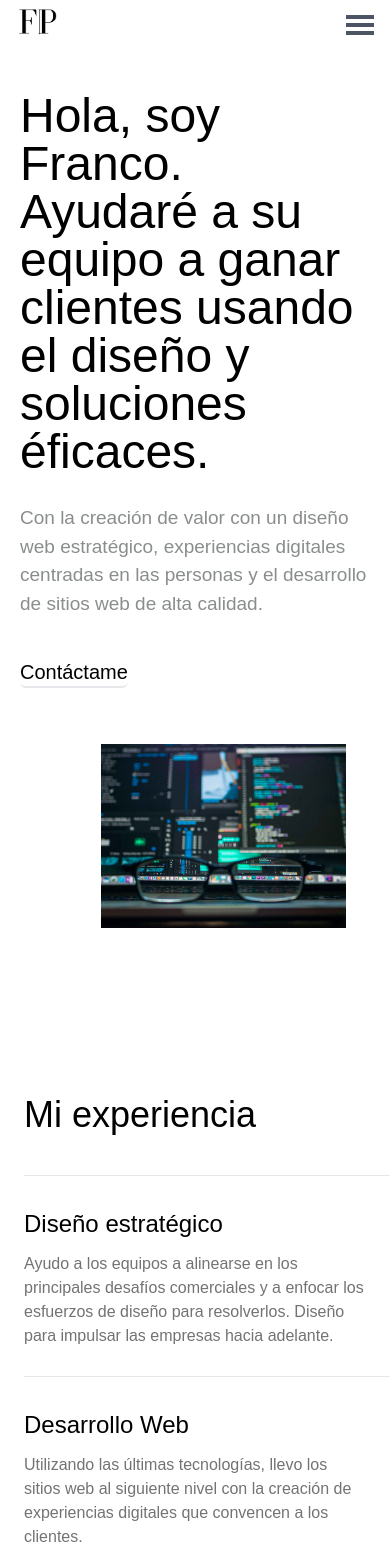
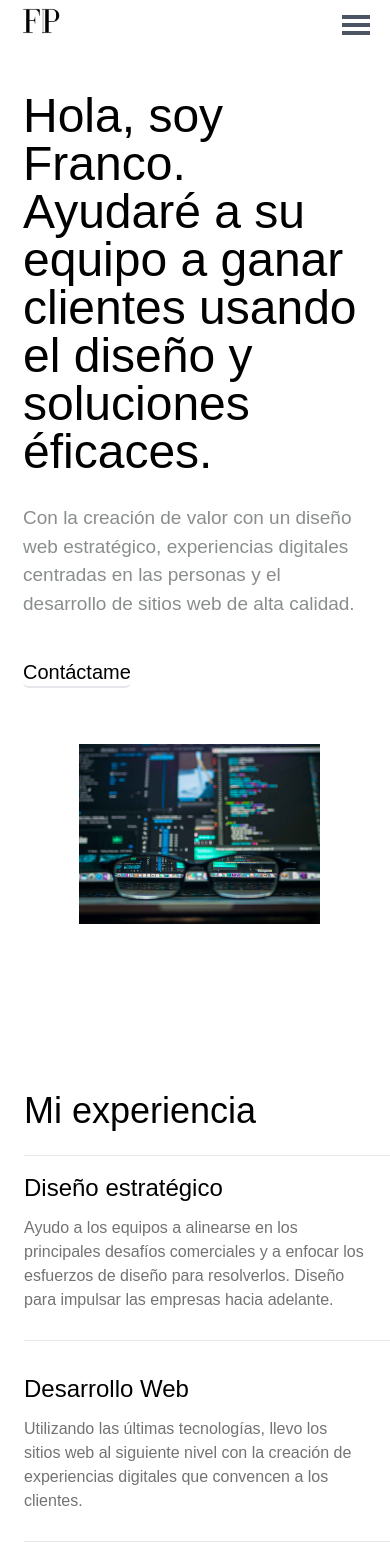
Before and after one commit to fpadularrosa/portfolio, a Next.js app: page / in a window 390 px wide. Shown: the top 1568 px of the page. Built offline with nearby package versions, Linux system fonts and the light colour scheme.

Commit message:
responsive mobile

```diff
--- a/components/Expertise.js
+++ b/components/Expertise.js
@@ -2,27 +2,27 @@
 const Expertise = () => {
     return(
         <>
-            <section className="mx-6 sm:mr-[1.5rem] sm:ml-0" id='expertise'>
+            <section className="mx-6 lg:pl-[10px] lg:pr-[25px] sm:mr-[1.5rem] sm:ml-0" id='expertise'>
                 <div className=" sm:ml-9 md:ml-6 lg:ml-0 sm:mr-16 md:mr-0 md:pr-6 md:pl-0" id='container-expertise'>
-                    <div className="flex mb-10" id="title">
+                    <div className="flex mb-6" id="title">
                         <div>
-                        <h2 className='xl:text-[45px] text-4xl md:ml-[5px] lg:ml-6 md:font-medium md:text-4xl sm:text-4xl xl:ml-[205px] '>Mi experiencia</h2>
+                        <h2 className='xl:text-[45px] min-w-[300px] text-4xl md:ml-[5px] lg:ml-6 md:font-medium md:text-4xl sm:text-4xl xl:ml-[188px] '>Mi experiencia</h2>
                         </div>
                     </div>
 
-                    <div className='sm:py-12 sm:pb-24 md:inline-flex xl:flex xl:mx-28 xl:justify-between sm:justify-items-center' id="content">
-                        <div className="sm:relative lg:ml-7 md:mr-36 xl:ml-28 xl:mr-0 sm:mr-8" id='content-design'>
-                            <hr className='xl:pb-7 sm:pb-7 w-[522px] lg:w-[440px] xl:w-[530px] md:w-[400px] sm:w-[552px]' width='530'/>
-                                <h3 className='mt-8 mb-3 text-2xl font-medium xl:pb-2 xl:text-3xl sm:text-2xl sm:pb-2'>Diseño estratégico</h3>
-                                <p className='xl:max-w-lg mb-7 max-w-lg sm:max-w-xl sm:text-lg lg:max-w-lg text-neutral-500 xl:leading-relaxed xl:text-[22px] sm:leading-relaxed md:text-md md:max-w-sm'>Ayudo a los equipos a alinearse en los principales desafíos comerciales y a enfocar los esfuerzos de diseño para resolverlos. Diseño para impulsar las empresas hacia adelante.
+                    <div className='sm:py-12 md:ml-2 sm:pb-24 md:inline-flex xl:flex xl:mx-28 xl:justify-between sm:justify-items-center' id="content">
+                        <div className="sm:relative min-w-[300px] lg:mr-20 lg:ml-7 xl:mr-36 md:mr-20 xl:ml-20 sm:mr-8" id='content-design'>
+                            <hr className='xl:pb-7 sm:pb-7 min-w-[300px] w-[515px] lg:w-[440px] xl:w-[530px] md:w-[400px] sm:w-[552px]' width='530'/>
+                                <h3 className='mt-4 mb-3 text-2xl min-w-[300px] font-medium xl:pb-2 xl:text-3xl sm:text-2xl sm:pb-2'>Diseño estratégico</h3>
+                                <p className='xl:max-w-lg mb-7 min-w-[300px] max-w-lg sm:max-w-xl sm:text-lg lg:max-w-lg text-neutral-500 xl:leading-relaxed xl:text-[22px] sm:leading-relaxed md:text-md md:max-w-sm'>Ayudo a los equipos a alinearse en los principales desafíos comerciales y a enfocar los esfuerzos de diseño para resolverlos. Diseño para impulsar las empresas hacia adelante.
                                 </p>
-                            <hr className='xl:mt-[60px] hidden sm:block w-[532px] md:mt-[37px] lg:w-[440px] sm:mb-7 sm:mt-7 xl:w-[530px] md:w-[400px] sm:w-[552px]' width='530' />
+                            <hr className='xl:mt-[60px] min-w-[300px] hidden w-[515px] sm:block md:mt-[37px] lg:w-[440px] sm:mb-7 sm:mt-7 xl:w-[530px] md:w-[400px] sm:w-[552px]' width='530' />
                         </div>
-                        <div className="sm:relative md:mr-10 xl:mr-52 sm:mr-20" id='content-develop'>
-                            <hr className='xl:pb-8 sm:pb-7 w-[522px] xl:w-[530px] lg:block md:block xl:block sm:hidden lg:w-[440px] md:w-[400px]' width='530' />
-                                <h3 className='mt-8 mb-3 text-2xl font-medium xl:pb-4 xl:text-3xl sm:text-2xl sm:pb-2'>Desarrollo Web</h3>
-                                <p className='xl:max-w-lg mb-7 max-w-lg sm:max-w-xl sm:text-lg lg:max-w-lg text-neutral-500 xl:leading-relaxed xl:text-[22px] sm:leading-relaxed md:max-w-sm md:text-md'>Utilizando las últimas tecnologías, llevo los sitios web al siguiente nivel con la creación de experiencias digitales que convencen a los clientes.</p>
-                            <hr className='xl:mt-[83px] w-[522px] sm:mt-7 md:mt-[36px] sm:w-[552px] lg:mt-[67px] lg:w-[440px] xl:w-[530px] md:w-[400px]' width='530'/>
+                        <div className="sm:relative min-w-[300px] md:mr-10 xl:mr-52 sm:mr-20" id='content-develop'>
+                            <hr className='xl:pb-8 sm:pb-7 md:pb-3 min-w-[300px] w-[515px] xl:w-[530px] lg:block md:block xl:block sm:hidden lg:w-[440px] md:w-[400px]' width='530' />
+                                <h3 className='mt-8 mb-3 min-w-[300px] xl:mt-3 lg:mt-8 text-2xl font-medium xl:pb-4 xl:text-3xl sm:text-2xl sm:pb-2'>Desarrollo Web</h3>
+                                <p className='xl:max-w-lg min-w-[300px] mb-7 max-w-lg sm:max-w-xl sm:text-lg lg:max-w-lg text-neutral-500 xl:leading-relaxed xl:text-[22px] sm:leading-relaxed md:max-w-sm md:text-md'>Utilizando las últimas tecnologías, llevo los sitios web al siguiente nivel con la creación de experiencias digitales que convencen a los clientes.</p>
+                            <hr className='xl:mt-[53px] min-w-[300px] w-[515px] sm:mt-7 md:mt-[36px] sm:w-[552px] lg:mt-[67px] lg:w-[440px] xl:w-[530px] md:w-[400px]' width='530'/>
                         </div>
                     </div>
                 </div>
--- a/components/Navbar.js
+++ b/components/Navbar.js
@@ -5,7 +5,7 @@ const Navbar = () => {
 
     return(
         <nav className="fixed top-0 left-0 z-10 w-full bg-gradient-to-b from-white to-transparent">
-            <div className="flex justify-between mx-4 text-gray-700 sm:mx-0 lg:pl-0 lg:justify-between md:pl-0 md:mx-5 lg:mx-6 xl:mx-10 xl:pl-14 xl:m-auto xl:justify-between md:justify-between sm:justify-between">
+            <div className="flex justify-between mx-5 md:pr-[26px] md:pl-[20px] text-gray-700 sm:mx-0 lg:pl-0 lg:justify-between lg:mx-6 xl:mx-10 xl:pl-14 xl:m-auto xl:justify-between md:justify-between sm:justify-between">
                 <div className='lg:mr-14 xl:pl-[94px] xl:max-w-[11%] max-w-[12%] lg:max-w-[8%] md:max-w-[9%] sm:max-w-[14%] sm:pl-6 md:mr-6 md:pl-0'>
                     <Link href='/'>
                         <a>
--- a/components/NiceMeetYou.js
+++ b/components/NiceMeetYou.js
@@ -5,8 +5,8 @@ const NiceMeetYou = () => {
     return(
         <div className='ml-0 xl:flex xl:justify-evenly xl:ml-3 xl:mx-18 md:ml-6 sm:ml-6' id='nicetoMeetYou'>
             <div className='grid content-center mx-5 xl:mb-0 md:mb-7 sm:mb-20'>
-                <h3 className='text-4xl md:text-4xl xl:text-5xl sm:text-3xl'>Un gusto conocerte</h3>
-                <p className='xl:max-w-lg sm:text-lg xl:my-5 sm:my-4 xl:text-[23px] md:max-w-2xl md:text-xl md:mt-4 text-neutral-500'>Amo resolver problemas reales con profesionales amigables y gente increible!</p>
+                <h3 className='text-4xl min-w-[350px] md:text-4xl xl:text-5xl sm:text-3xl'>Un gusto conocerte</h3>
+                <p className='xl:max-w-lg min-w-[250px] sm:text-lg xl:my-5 sm:my-4 xl:text-[23px] md:max-w-2xl md:text-xl md:mt-4 text-neutral-500'>Amo resolver problemas reales con profesionales amigables y gente increible!</p>
                 <div id='containerLinkToAbout'>
                     <Link href='/about-franco'>
                         <a>
@@ -17,7 +17,7 @@ const NiceMeetYou = () => {
                     </Link>
                 </div>
             </div>
-            <div className='md:ml-4 mt-24 mb-28 mx-14 xl:ml-0 xl:mr-7 sm:ml-3 xl:w-[600px] xl:h-[420px] sm:w-[440px] sm:h-[380px]'>
+            <div className='md:ml-4 mt-24 mb-28 mx-14 xl:ml-0 xl:mr-7 min-w-[250px] sm:ml-3 xl:w-[600px] xl:h-[420px] sm:w-[440px] sm:h-[380px]'>
                 <Image src={programmation} width='400' height='350' alt='notebook'/>
             </div>
         </div>
--- a/pages/index.js
+++ b/pages/index.js
@@ -15,15 +15,15 @@ export default function Home() {
       <title>Franco Full Stack Web Developer</title>
       <meta charSet="utf-8"/>
     </Head>
-        <div className="mt-[92px] mb-40 mx-5 xl:mx-32 xl:pl-7 sm:my-28 sm:mx-0 md:mx-0 md:mb-52 lg:mb-48 md:mt-36 lg:mt-24 lg:mr-2 md:mr-0" id="container-home">
-            <div className='grid xl:text-left justify-items-center xl:justify-around md:pl-0 md:grid lg:pl-0 md:m-0 xl:flex lg:justify-around lg:flex sm:grid sm:justify-items-center'>
-                <div className="grid xl:pt-36 xl:ml-7 lg:pt-28" id="text-home">
+        <div className="mt-[92px] w-full mb-40 xl:mx-24 xl:pl-7 sm:my-28 sm:mx-0 md:mx-0 md:mb-52 lg:mb-48 md:mt-36 lg:mt-24 lg:mr-2 md:mr-0" id="container-home">
+            <div className='xl:text-left xl:mr-[255px] pl-[23px] pr-[23px] xl:justify-around md:pl-0 md:grid lg:pl-0 md:m-0 xl:flex lg:justify-around lg:flex sm:grid sm:justify-items-center'>
+                <div className="xl:pt-36 md:pl-[30px] lg:pt-28" id="text-home">
                     <motion.div
                       initial={{x: '-200', color: '#fff'}}
                       transition={{duration: 0.8}}
                       animate={{x: '100', color: '#000'}}
-                      className="mr-0 overflow-hidden sm:ml-6 lg:mr-8" id="container-text">
-                        <h1 className='xl:text-left text-5xl max-w-[620px] lg:text-5xl sm:text-4xl lg:max-w-lg xl:text-6xl pb-7 sm:pb-5 sm:max-w-[630px] xl:max-w-2xl xl:leading-tight md:text-6xl md:max-w-7xl'>
+                      className="mr-0 xl:mr-8 xl:ml-2 lg:mr-8" id="container-text">
+                        <h1 className='xl:text-left text-5xl min-w-[200px] xl:min-w-full max-w-4xl lg:text-5xl sm:text-5xl lg:max-w-lg xl:text-6xl pb-7 sm:pb-5 sm:max-w-[630px] xl:max-w-xl xl:leading-tight md:text-6xl md:max-w-7xl'>
                         Hola, soy Franco.<br/>
                         Ayudaré a su equipo a ganar clientes usando el diseño y soluciones éficaces.
                         </h1>
@@ -42,7 +42,7 @@ export default function Home() {
                                   initial={{x: '-100',left:'-50', color: '#fff'}}
                                   transition={{duration: 0.8}}
                                   animate={{x: '100',left:'0', color: '#000'}}
-                                  className='xl:text-2xl sm:text-lg sm:font-medium'>
+                                  className='xl:text-2xl md:text-xl sm:text-lg sm:font-medium'>
                                     Contáctame
                                 </motion.div>
                               </a>
@@ -50,7 +50,7 @@ export default function Home() {
                         </div>
                     </motion.div>
                 </div>
-                <div className="xl:max-w-[50%] max-w-[70%] ml-14 sm:mt-9 md:ml-[240px] xl:ml-10 lg:ml-0 md:mt-20 xl:mr-0 sm:pr-10 lg:mr-[-20px] lg:max-w-[560px] sm:max-w-sm md:max-w-[32rem] lg:h-[80%] lg:mt-12 xl:mt-8 md:h-[650px] sm:m-auto">
+                <div className="xl:max-w-[45%] max-w-[70%] ml-14 sm:mt-9 md:ml-[240px] lg:ml-0 md:mt-20 sm:pr-10 lg:mr-[-20px] lg:max-w-[560px] sm:max-w-sm md:max-w-[32rem] lg:h-[80%] lg:mt-12 xl:mt-8 md:h-[650px] sm:m-auto">
                   <motion.div
                   transition={{duration: 2}}
                   id="image-homepage">
```
Also changed, not shown: components/Portfolio.js (+4 -4 lines), pages/project-electroshop.js (+9 -9 lines), pages/project-henryfood.js (+8 -8 lines).
